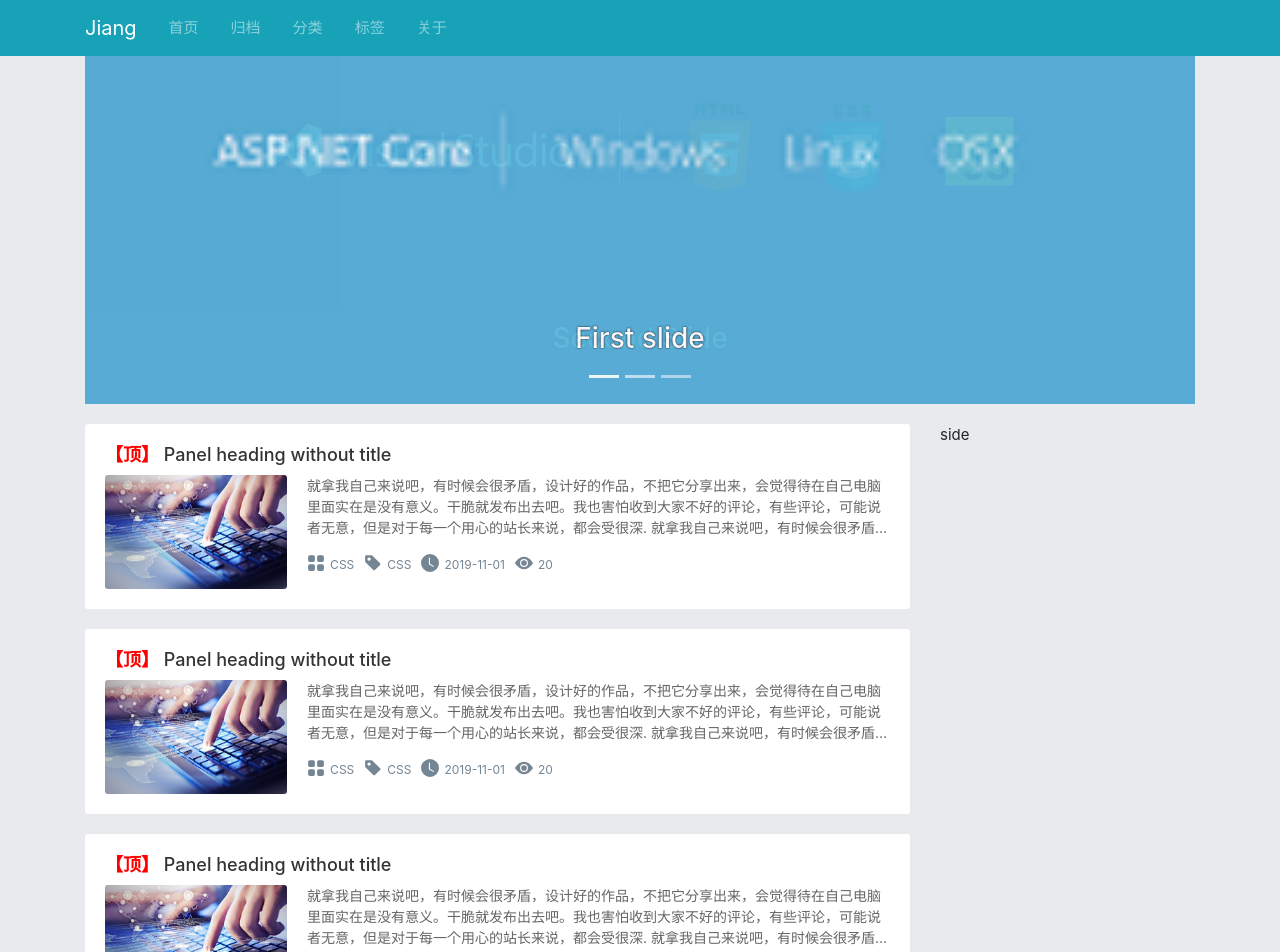
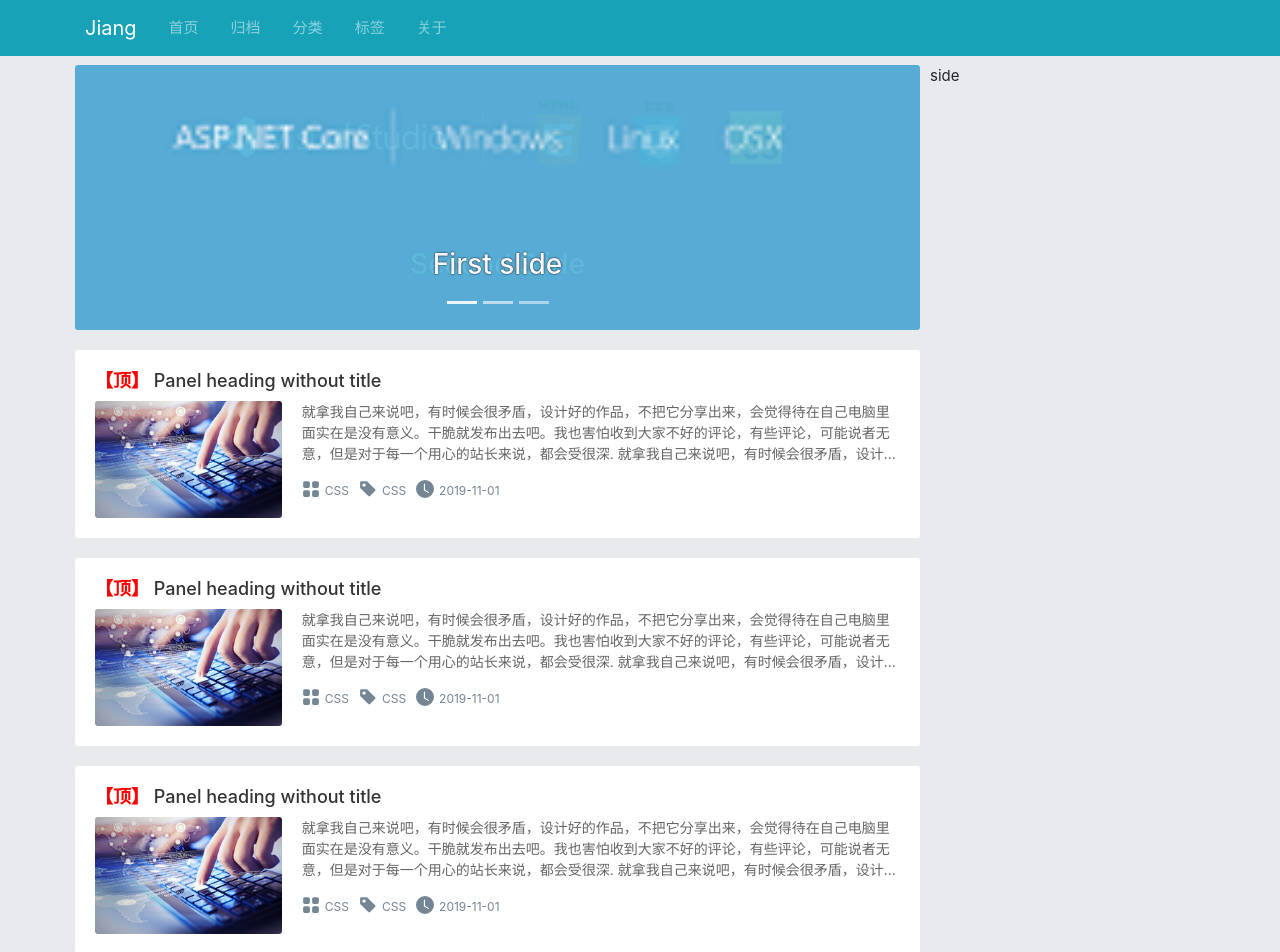
Before and after one commit to jiangkelong/blog-ssr, a Nuxt app: page / in a window 1280 px wide. Shown: the top 952 px of the page. Built offline with nearby package versions, Linux system fonts and the light colour scheme.

Commit message:
添加轮播组件，调整布局

```diff
--- a/assets/css/main.css
+++ b/assets/css/main.css
@@ -1,11 +1,8 @@
 body {
-    padding-top: 56px;
+    padding-top: 65px;
     /*padding-bottom: 20px;*/
     background: #E9EAED;
     font-size:15px;
-}
-.main{
-    margin-top: 20px ;
 }
 /* 导航条 */
 @media (min-width: 992px){
@@ -21,6 +18,11 @@
     padding: 20px;
     margin-bottom: 20px;
     overflow: hidden;
+}
+/* b-col */
+.b-col{
+    padding-right: 5px;
+    padding-left: 5px;
 }
 /*鼠标悬停图片放大特效*/
 .img-hover-scale {
--- a/components/ArticleList.vue
+++ b/components/ArticleList.vue
@@ -26,9 +26,9 @@
         <div class="item">
           <b-icon icon="clock-fill" font-scale="1.5"></b-icon>2019-11-01
         </div>
-        <div class="item">
+        <!-- <div class="item">
           <b-icon icon="eye-fill" font-scale="1.5"></b-icon>20
-        </div>
+        </div> -->
       </div>
     </div>
   </div>
--- /dev/null
+++ b/components/Carousel.vue
@@ -0,0 +1,35 @@
+<template>
+  <div class="card-bg">
+    <b-carousel
+      id="carousel-fade"
+      style="text-shadow: 0px 0px 2px #000"
+      fade
+      indicators
+      img-width="1080"
+      img-height="4"
+    >
+      <b-carousel-slide
+        caption="First slide"
+        img-src="/banner1.png"
+      ></b-carousel-slide>
+      <b-carousel-slide
+        caption="Second Slide"
+        img-src="/banner2.png"
+      ></b-carousel-slide>
+      <b-carousel-slide
+        caption="Third Slide"
+        img-src="/banner3.png"
+      ></b-carousel-slide>
+    </b-carousel>
+  </div>
+</template>
+<script>
+export default {
+  name: 'Carousel'
+}
+</script>
+<style scoped>
+.card-bg {
+  padding: 0;
+}
+</style>
--- a/layouts/default.vue
+++ b/layouts/default.vue
@@ -2,38 +2,11 @@
   <div>
     <navbar />
     <b-container>
-      <b-row v-if="$route.name === 'index'">
-        <b-col>
-          <b-carousel
-            id="carousel-fade"
-            style="text-shadow: 0px 0px 2px #000"
-            fade
-            indicators
-            img-width="10"
-            img-height="4"
-          >
-            <b-carousel-slide
-              caption="First slide"
-              img-src="/banner1.png"
-            ></b-carousel-slide>
-            <b-carousel-slide
-              caption="Second Slide"
-              img-src="/banner2.png"
-            ></b-carousel-slide>
-            <b-carousel-slide
-              caption="Third Slide"
-              img-src="/banner3.png"
-            ></b-carousel-slide>
-          </b-carousel>
-        </b-col>
-      </b-row>
-      <b-row class="main">
-        <b-col lg="9"> <nuxt /></b-col>
-        <b-col lg="3">side</b-col>
+      <b-row>
+        <b-col class="b-col" lg="9"> <nuxt /></b-col>
+        <b-col class="b-col" lg="3">side</b-col>
       </b-row>
     </b-container>
-
-    <nuxt name="Logo" />
   </div>
 </template>
 <script>
--- a/nuxt.config.js
+++ b/nuxt.config.js
@@ -5,8 +5,15 @@
       routes.push(
         {
           path: '/page-:index',
-          name: 'index',
-          component: resolve(__dirname, 'pages/index.vue')
+          name: 'index-2',
+          // component: resolve(__dirname, 'pages/index.vue')
+          components: {
+            default: resolve(__dirname, 'pages/index.vue'),
+            Carousel: resolve(__dirname, 'components/Carousel.vue')
+          },
+          chunkNames: {
+            Carousel: 'components/Carousel'
+          }
         },
         {
           path: '/categories/:categoryName/page-:index',
@@ -19,29 +26,29 @@
           component: resolve(__dirname, 'pages/tags/_tagName.vue')
         }
       )
-      //   const index = routes.findIndex((route) => route.name === 'index')
-      //   routes[index] = {
-      //     ...routes[index],
-      //     components: {
-      //       default: routes[index].component,
-      //       Logo: resolve(__dirname, 'components/Logo.vue')
-      //     },
-      //     chunkNames: {
-      //       Logo: 'components/Logo'
+      const index = routes.findIndex((route) => route.name === 'index')
+      routes[index] = {
+        ...routes[index],
+        components: {
+          default: routes[index].component,
+          Carousel: resolve(__dirname, 'components/Carousel.vue')
+        },
+        chunkNames: {
+          Carousel: 'components/Carousel'
+        }
+      }
+      //   routes.forEach((route, index) => {
+      //     routes[index] = {
+      //       ...route,
+      //       components: {
+      //         default: route.component,
+      //         Logo: resolve(__dirname, 'components/Logo.vue')
+      //       },
+      //       chunkNames: {
+      //         Logo: 'components/Logo'
+      //       }
       //     }
-      //   }
-      routes.forEach((route, index) => {
-        routes[index] = {
-          ...route,
-          components: {
-            default: route.component,
-            Logo: resolve(__dirname, 'components/Logo.vue')
-          },
-          chunkNames: {
-            Logo: 'components/Logo'
-          }
-        }
-      })
+      //   })
     }
   },
   /*
--- a/pages/index.vue
+++ b/pages/index.vue
@@ -1,15 +1,18 @@
 <template>
   <div>
+    <Carousel />
     <article-list></article-list>
   </div>
 </template>
 
 <script>
 import ArticleList from '~/components/ArticleList.vue'
+import Carousel from '~/components/Carousel.vue'
 
 export default {
   components: {
-    ArticleList
+    ArticleList,
+    Carousel
   }
 }
 </script>
```
